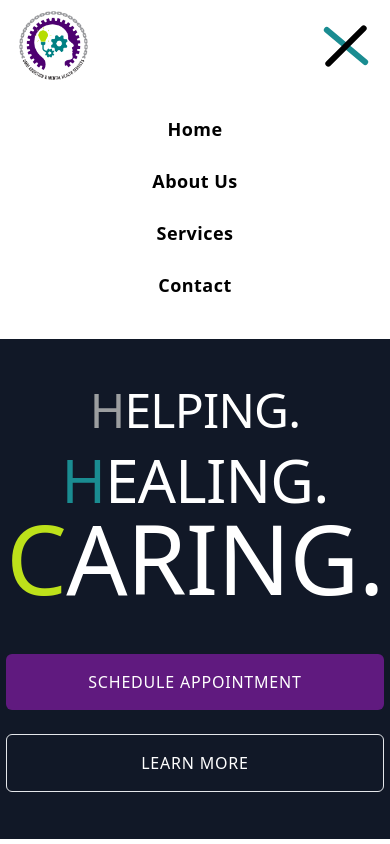
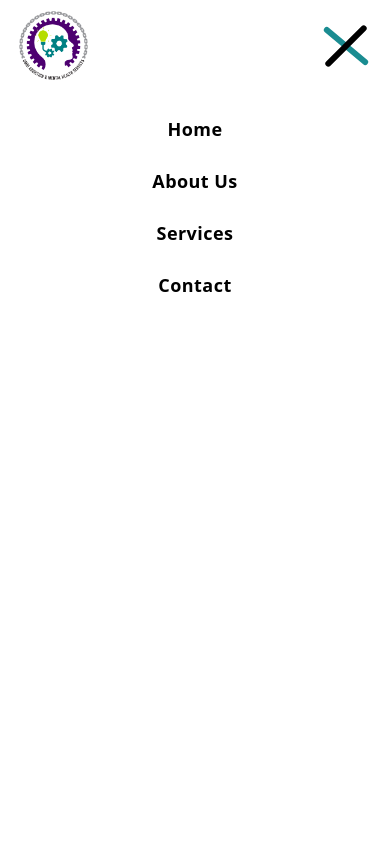
Before and after one commit to artsycoder533/omni, a Next.js app: page / in a window 390 px wide. Both pictures are taken after a click on the button "menu". Shown: the top 844 px of the page. Built offline with nearby package versions, Linux system fonts and the light colour scheme.

Commit message:
chore: remove scroll when mobile menu open

```diff
--- a/components/Header.jsx
+++ b/components/Header.jsx
@@ -4,7 +4,7 @@ import Navbar from "./Navbar";
 function Header() {
 
   return (
-    <header className="px-4 py-2">
+    <header className="px-4 py-2 fixed w-full shadow-lg top-0 z-30 bg-white">
       <Navbar />
     </header>
   );
--- a/components/Hero.jsx
+++ b/components/Hero.jsx
@@ -5,7 +5,7 @@ import React from 'react'
 
 function Hero() {
   return (
-    <section className="min-h-[calc(70vh-91px)] sm:min-h-[calc(80vh-91px)] w-full text-white relative bg-gray-900 flex xl:rounded-tl-full xl:rounded-br-full overflow-clip">
+    <section className="min-h-[calc(70vh-91px)] sm:min-h-[calc(80vh-91px)] w-full text-white relative bg-gray-900 flex xl:rounded-tl-full xl:rounded-br-full overflow-clip mt-[91px] ">
       {/* <Image src={hero} fill className="-z-10 mix-blend-multiply" alt="" /> */}
       <div className="max-w-[1400px] mx-auto flex items-center justify-center w-full">
         <div className="uppercase bold flex flex-col tracking-tighter text-center">
--- a/components/Navbar.jsx
+++ b/components/Navbar.jsx
@@ -13,6 +13,9 @@ const navItems = [
 
 function Navbar() {
   const [open, setOpen] = useState(false);
+
+  if (open) document.body.style.overflow = 'hidden'
+  else document.body.style = 'scroll'
 
   return (
     <nav
@@ -36,8 +39,8 @@ function Navbar() {
         className={
           "flex flex-col md:flex-row items-center gap-6 w-full md:w-auto transition-all ease-in duration-200 md:h-full " +
           (open
-            ? "h-full p-8 z-10"
-            : "h-0 invisible md:visible transition-all ease-in duration-200")
+            ? "h-screen p-8 z-10 translate-x-0"
+            : "h-0 translate-x-[-100] invisible md:visible transition-all ease-in duration-200")
         }>
         {navItems.map((navItem, index) => {
           const { link, path } = navItem;
```
